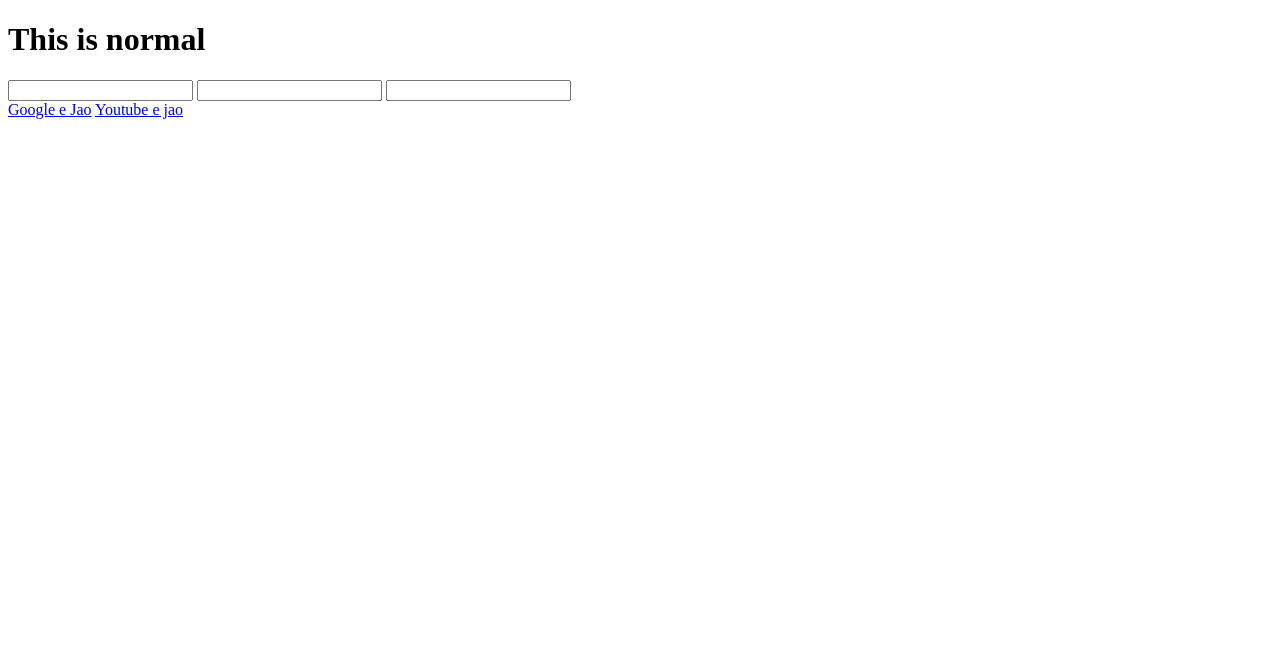
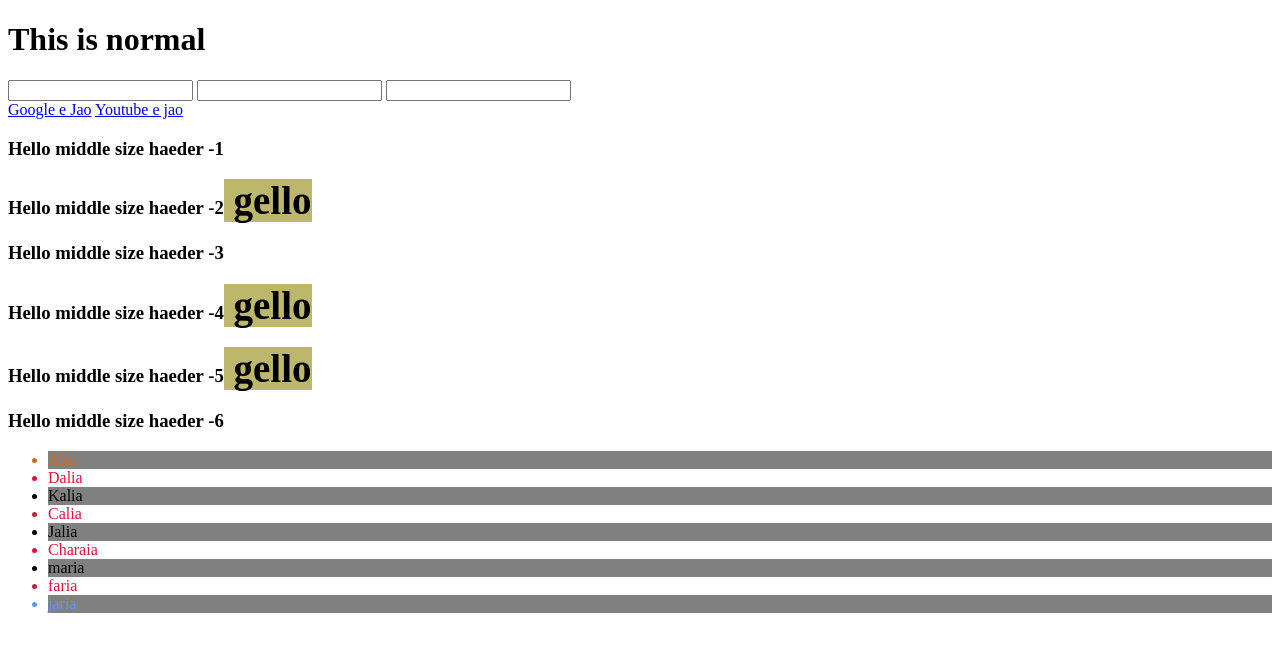
Before and after one commit to Sihab-10/pseudo-box, a plain HTML site: page pseudo.html in a window 1280 px wide. Drawn offline with Linux system fonts and the light colour scheme.

Commit message:
nth child pseudo element

```diff
--- a/pseudo.html
+++ b/pseudo.html
@@ -6,6 +6,7 @@
     <meta name="viewport" content="width=device-width, initial-scale=1.0" />
     <title>Document</title>
     <style>
+      /* psudo class  */
       h1:hover {
         color: rgb(33, 85, 105);
         background-color: seagreen;
@@ -18,6 +19,27 @@
       a:visited {
         color: red;
       }
+      li:first-child {
+        color: chocolate;
+      }
+      li:last-child {
+        color: cornflowerblue;
+      }
+      li:nth-child(2n) {
+        color: crimson;
+      }
+      li:nth-child(2n + 1) {
+        background-color: gray;
+      }
+      /* pseudo element */
+      h3::before {
+        content: "Hello ";
+      }
+      .special::after {
+        content: " gello";
+        background-color: darkkhaki;
+        font-size: 39px;
+      }
     </style>
   </head>
   <body>
@@ -29,5 +51,23 @@
     <a href="https://google.com">Google e Jao</a>
     <a href=""></a>
     <a href="https://youtube.com">Youtube e jao</a>
+    <br />
+    <h3>middle size haeder -1</h3>
+    <h3 class="special">middle size haeder -2</h3>
+    <h3>middle size haeder -3</h3>
+    <h3 class="special">middle size haeder -4</h3>
+    <h3 class="special">middle size haeder -5</h3>
+    <h3>middle size haeder -6</h3>
+    <ul>
+      <li>Alia</li>
+      <li>Dalia</li>
+      <li>Kalia</li>
+      <li>Calia</li>
+      <li>Jalia</li>
+      <li>Charaia</li>
+      <li>maria</li>
+      <li>faria</li>
+      <li>jaria</li>
+    </ul>
   </body>
 </html>
```
